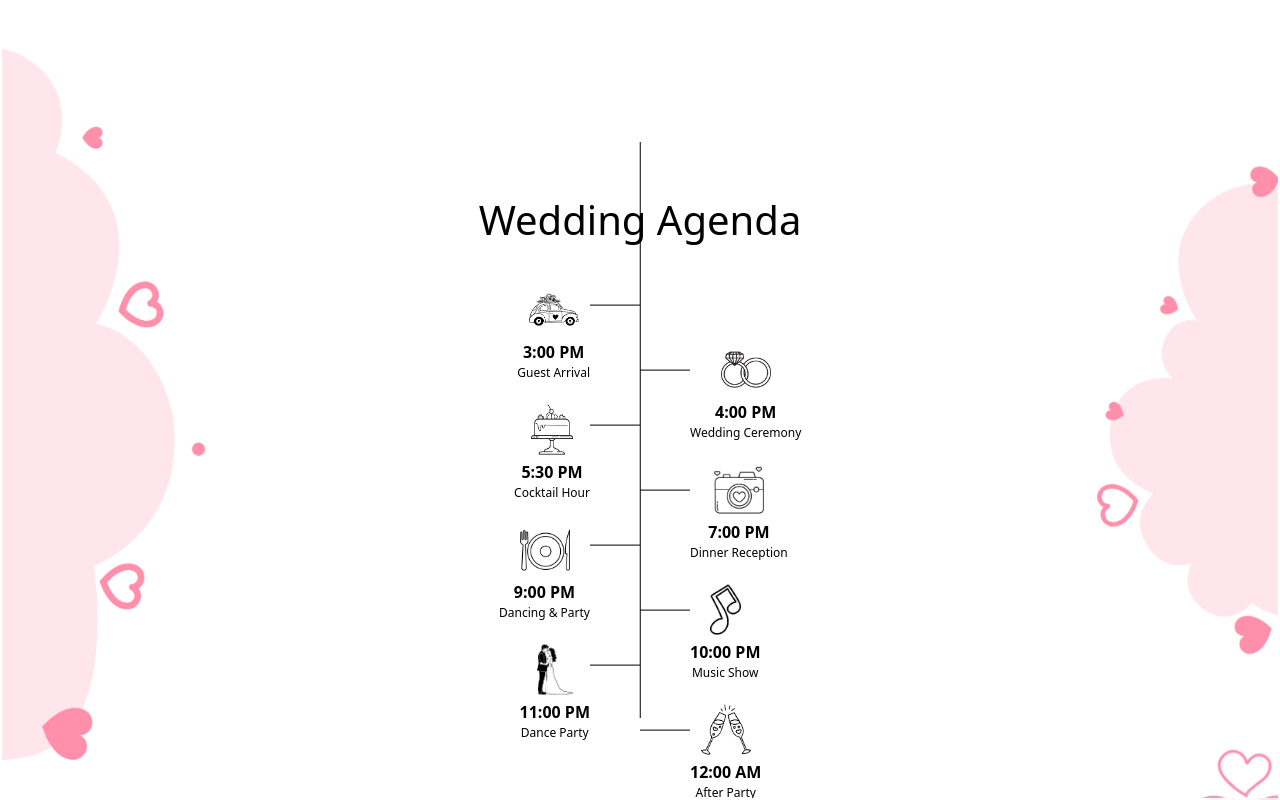
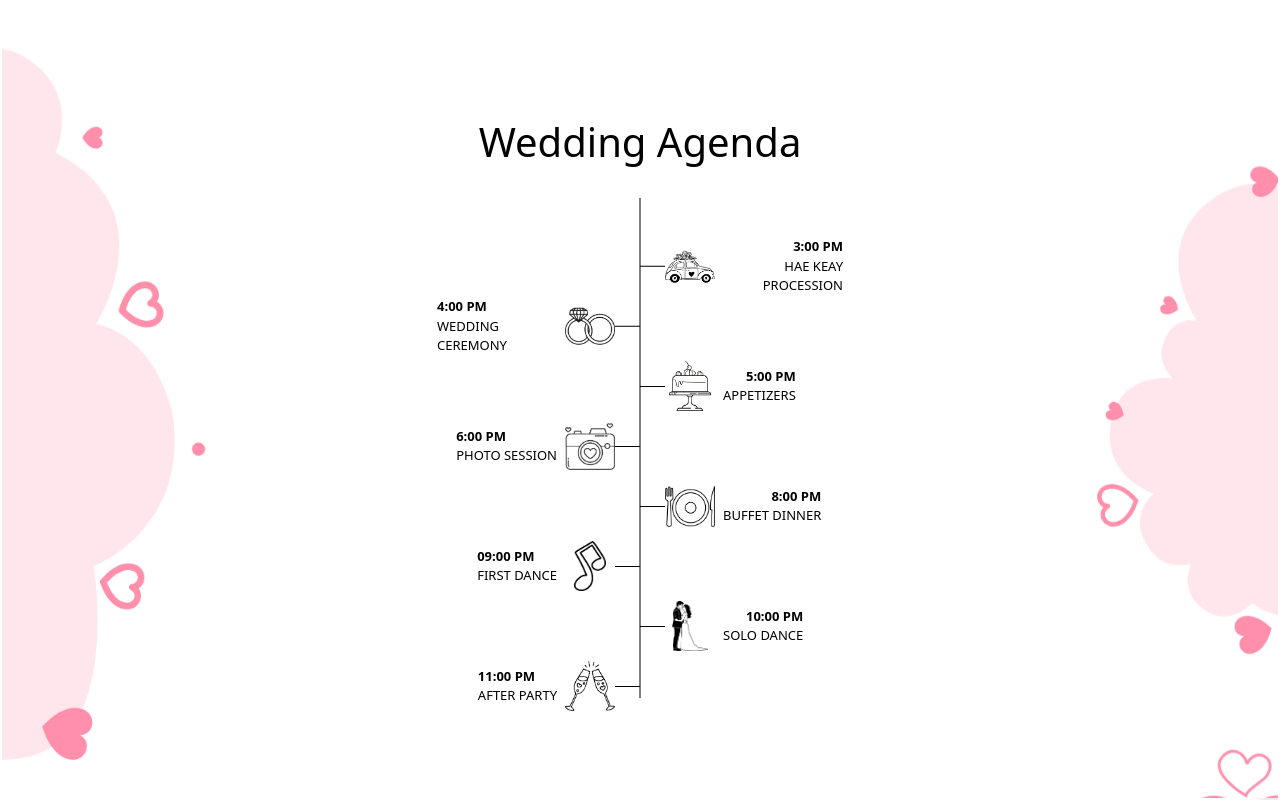
Before and after one commit to chittakone27/WeddingCard, a React (Vite) app: page / in a window 1280 px wide. Shown: the part 1984-2784 px from the top of the page. Built offline with nearby package versions, Linux system fonts and the light colour scheme; no server answers.

Commit message:
Update site

```diff
--- a/src/agenda2.css
+++ b/src/agenda2.css
@@ -1,21 +1,13 @@
-@keyframes slideInLeft {
-  0% {
-    transform: translateX(-100%) translateY(90px);
-    opacity: 0;
+/* Stack image above text on small screens */
+@media (max-width: 768px) {
+  .timeline-content {
+    position: static !important;
+    flex-direction: column !important;
+    align-items: center !important;
+    text-align: center !important;
   }
-  100% {
-    transform: translateX(0) translateY(90px);
-    opacity: 1;
+
+  .timeline-item {
+    flex-direction: column !important;
   }
 }
-
-@keyframes slideInRight {
-  0% {
-    transform: translateX(100%) translateY(90px);
-    opacity: 0;
-  }
-  100% {
-    transform: translateX(0) translateY(90px);
-    opacity: 1;
-  }
-}
--- a/src/agenda2.tsx
+++ b/src/agenda2.tsx
@@ -5,25 +5,25 @@ interface AgendaItem {
   time: string;
   event: string;
   image: string;
-
   align: "left" | "right";
 }
 
 export default function Agenda2() {
   const agenda: AgendaItem[] = [
-    { time: "3:00 PM", event: "Guest Arrival", image: "./image/car.png", align: "left" },
-    { time: "4:00 PM", event: "Wedding Ceremony", image: "./image/ring.png", align: "right" },
-    { time: "5:30 PM", event: "Cocktail Hour", image: "./image/cake.png", align: "left" },
-    { time: "7:00 PM", event: "Dinner Reception", image: "./image/photo.png", align: "right" },
-    { time: "9:00 PM", event: "Dancing & Party", image: "./image/dinner.png", align: "left" },
-    { time: "10:00 PM", event: "Music Show", image: "./image/music.png", align: "right" },
-    { time: "11:00 PM", event: "Dance Party", image: "./image/dance.png", align: "left" },
-    { time: "12:00 AM", event: "After Party", image: "./image/party.png", align: "right" },
+    { time: "3:00 PM", event: "HAE KEAY PROCESSION", image: "./image/car.png", align: "right" },
+    { time: "4:00 PM", event: "WEDDING CEREMONY", image: "./image/ring.png", align: "left" },
+    { time: "5:00 PM", event: "APPETIZERS", image: "./image/cake.png", align: "right" },
+    { time: "6:00 PM", event: "PHOTO SESSION", image: "./image/photo.png", align: "left" },
+    { time: "8:00 PM", event: "BUFFET DINNER", image: "./image/dinner.png", align: "right" },
+    { time: "09:00 PM", event: "FIRST DANCE", image: "./image/music.png", align: "left" },
+    { time: "10:00 PM", event: "SOLO DANCE", image: "./image/dance.png", align: "right" },
+    { time: "11:00 PM", event: "AFTER PARTY", image: "./image/party.png", align: "left" },
   ];
 
   const imageWidth = 50;
   const imageHeight = 50;
-  const distanceFromLine = 50;
+  const distanceFromLine = 25;
+  const connectorLength = 25; // short line from center
   const sectionSpacing = 60;
 
   const itemRefs = useRef<HTMLDivElement[]>([]);
@@ -32,27 +32,15 @@ useEffect(() => {
     const observer = new IntersectionObserver(
       (entries) => {
         entries.forEach((entry) => {
-        if (entry.isIntersecting) {
-          entry.target.classList.add("active");
-        } else {
-          entry.target.classList.remove("active");
-        }
+          entry.target.classList.toggle("active", entry.isIntersecting);
         });
       },
       { threshold: 0.2 }
     );
 
-  itemRefs.current.forEach((ref) => {
-    if (ref) observer.observe(ref);
-  });
-
-  return () => {
-    itemRefs.current.forEach((ref) => {
-      if (ref) observer.unobserve(ref);
-    });
-  };
+    itemRefs.current.forEach((ref) => ref && observer.observe(ref));
+    return () => itemRefs.current.forEach((ref) => ref && observer.unobserve(ref));
   }, []);
-
 
   return (
     <div
@@ -64,7 +52,7 @@ useEffect(() => {
         minHeight: "100vh",
         position: "relative",
         overflow: "hidden",
-        // paddingTop: "15.5%",
+        padding: "120px 0 100px 0",
       }}
     >
       <h1
@@ -72,64 +60,66 @@ useEffect(() => {
           textAlign: "center",
           color: "black",
           fontSize: "2.5rem",
-        paddingTop: "15.5%",
+          marginBottom: "100px",
         }}
       >
         Wedding Agenda
       </h1>
 
-      {/* Center line */}
+      {/* Main Center Line */}
       <div
         style={{
           position: "absolute",
-          top: "18%",
-          bottom: "10%",
+          top: "200px",
+          bottom: "100px",
           left: "50%",
-          width: "0.5px",
+          width: "1px",
           backgroundColor: "black",
           transform: "translateX(-50%)",
         }}
       />
 
-      {/* Timeline events */}
+      {/* Timeline Items */}
       <div style={{ position: "relative" }}>
         {agenda.map((item, index) => (
           <div
             key={index}
             ref={(el) => (itemRefs.current[index] = el!)}
-            data-index={index}
             className={`timeline-item ${item.align}`}
             style={{
+              display: "flex",
+              justifyContent: "center",
               position: "relative",
               marginTop: `${sectionSpacing}px`,
-              width: "100%",
-              display: "flex",
-              justifyContent: "center",
             }}
           >
-            {/* Left aligned */}
+            {/* Left Side */}
             {item.align === "left" && (
               <div
                 style={{
                   display: "flex",
-                  flexDirection: "column",
                   alignItems: "center",
                   position: "absolute",
                   right: `calc(50% + ${distanceFromLine}px)`,
-                  textAlign: "center",
-                  transform: "translateY(-20%)",
+                  transform: "translateY(-50%)",
+                  gap: "8px",
                 }}
               >
+                {/* Connecting Line */}
                 <div
                   style={{
                     position: "absolute",
-                    top: "20%",
-                    right: `-${distanceFromLine}px`,
-                    width: `${distanceFromLine}px`,
-                    height: "0.5px",
+                    right: `-${connectorLength}px`,
+                    width: `${connectorLength}px`,
+                    height: "1px",
                     backgroundColor: "black",
                   }}
                 />
+                {/* Text + Image */}
+                <div style={{ textAlign: "left", maxWidth: "120px" }}>
+                  <p style={{ margin: 0, fontWeight: "bold", color: "black", fontSize: "13px" }}>{item.time}</p>
+                  <p style={{ margin: 0, color: "black", fontSize: "13px", wordWrap: "break-word" }}>{item.event}</p>
+                </div>
                 <img
                   src={item.image}
                   alt={item.event}
@@ -137,41 +127,34 @@ className={`timeline-item ${item.align}`}
                     width: `${imageWidth}px`,
                     height: `${imageHeight}px`,
                     objectFit: "contain",
-                    marginBottom: "5px",
                   }}
                 />
-                <div>
-                  <p style={{ margin: 0, fontWeight: "bold", color: "black" }}>{item.time}</p>
-                  <p style={{ margin: 0, color: "black", fontSize: "12px" }}>{item.event}</p>
-                </div>
               </div>
             )}
 
-            {/* Right aligned */}
+            {/* Right Side */}
             {item.align === "right" && (
               <div
                 style={{
                   display: "flex",
-                  flexDirection: "column",
                   alignItems: "center",
                   position: "absolute",
                   left: `calc(50% + ${distanceFromLine}px)`,
-                  textAlign: "center",
-                  transform: "translateY(-20%)",
-
+                  transform: "translateY(-50%)",
+                  gap: "8px",
                 }}
               >
+                {/* Connecting Line */}
                 <div
                   style={{
                     position: "absolute",
-                    top: "25px",
-                    left: `-${distanceFromLine}px`,
-                    width: `${distanceFromLine}px`,
-                    height: "0.5px",
+                    left: `-${connectorLength}px`,
+                    width: `${connectorLength}px`,
+                    height: "1px",
                     backgroundColor: "black",
-
                   }}
                 />
+                {/* Image + Text */}
                 <img
                   src={item.image}
                   alt={item.event}
@@ -179,18 +162,40 @@ className={`timeline-item ${item.align}`}
                     width: `${imageWidth}px`,
                     height: `${imageHeight}px`,
                     objectFit: "contain",
-                    marginBottom: "5px",
                   }}
                 />
-                <div>
-                  <p style={{ margin: 0, fontWeight: "bold", color: "black" }}>{item.time}</p>
-                  <p style={{ margin: 0, color: "black", fontSize: "12px" }}>{item.event}</p>
+                <div style={{ textAlign: "right", maxWidth: "120px" }}>
+                  <p style={{ margin: 0, fontWeight: "bold", color: "black", fontSize: "13px" }}>{item.time}</p>
+                  <p style={{ margin: 0, color: "black", fontSize: "13px", wordWrap: "break-word" }}>{item.event}</p>
                 </div>
               </div>
             )}
           </div>
         ))}
       </div>
+
+      {/* Responsive Styling */}
+      <style>
+        {`
+          @media (max-width: 768px) {
+            .timeline-item div {
+              transform: translateY(-50%) scale(0.9);
+            }
+            h1 {
+              font-size: 2rem !important;
+            }
+          }
+
+          @media (max-width: 480px) {
+            .timeline-item div {
+              transform: translateY(-50%) scale(0.85);
+            }
+            .timeline-item div p {
+              font-size: 12px !important;
+            }
+          }
+        `}
+      </style>
     </div>
   );
 }
```
Lines whose indentation alone changed are shown as unchanged.
